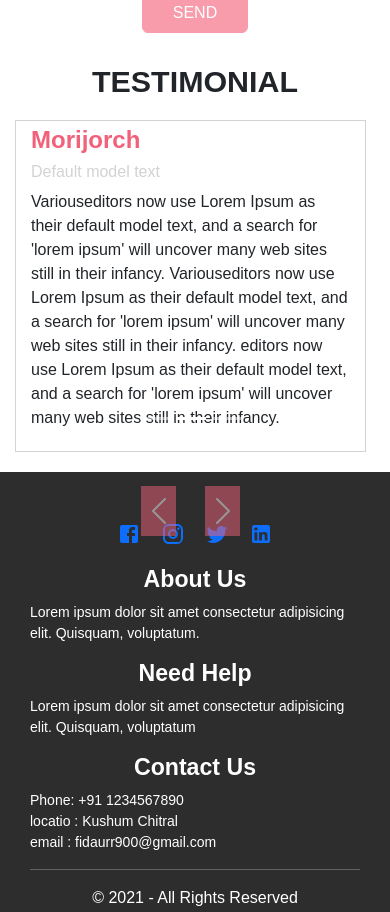
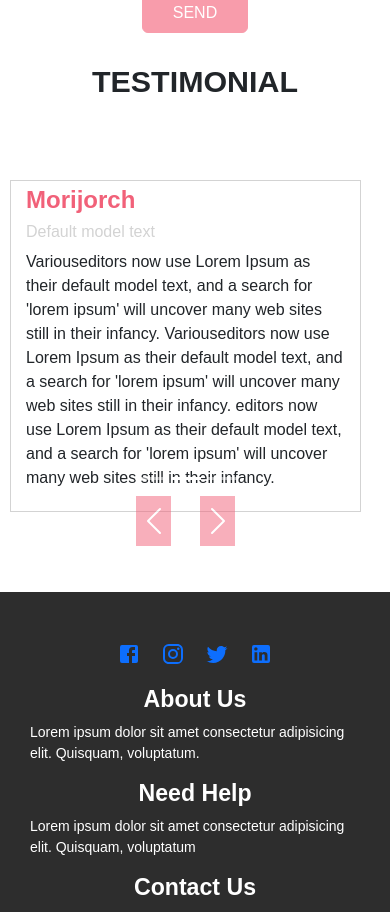
Before and after one commit to fidaakhon/onlineshop, a React (Create React App) app: page / in a window 390 px wide. Shown: the part 6283-7195 px from the top of the page. Built offline with nearby package versions, Linux system fonts and the light colour scheme.

Commit message:
Update Testimonial.css

```diff
--- a/src/Components/Testimonial/Testimonial.css
+++ b/src/Components/Testimonial/Testimonial.css
@@ -46,7 +46,7 @@
 
 @media screen and (max-width: 768px) {
     .testimonial {
-        margin: 20px 15px;
+        margin: 80px 10px;
         width: 90%;
     }
     .testimonial_heading h3 {
@@ -63,13 +63,13 @@
     }
     .car .carousel-control-prev {
         margin-left: 110px;
-        margin-top: 360px;
+        margin-top: 310px;
         height: 50px;
         width: 35px;
     }
     .car .carousel-control-next {
         margin-right: 110px;
-        margin-top: 360px;
+        margin-top: 310px;
         height: 50px;
         width: 35px;
     }
```
